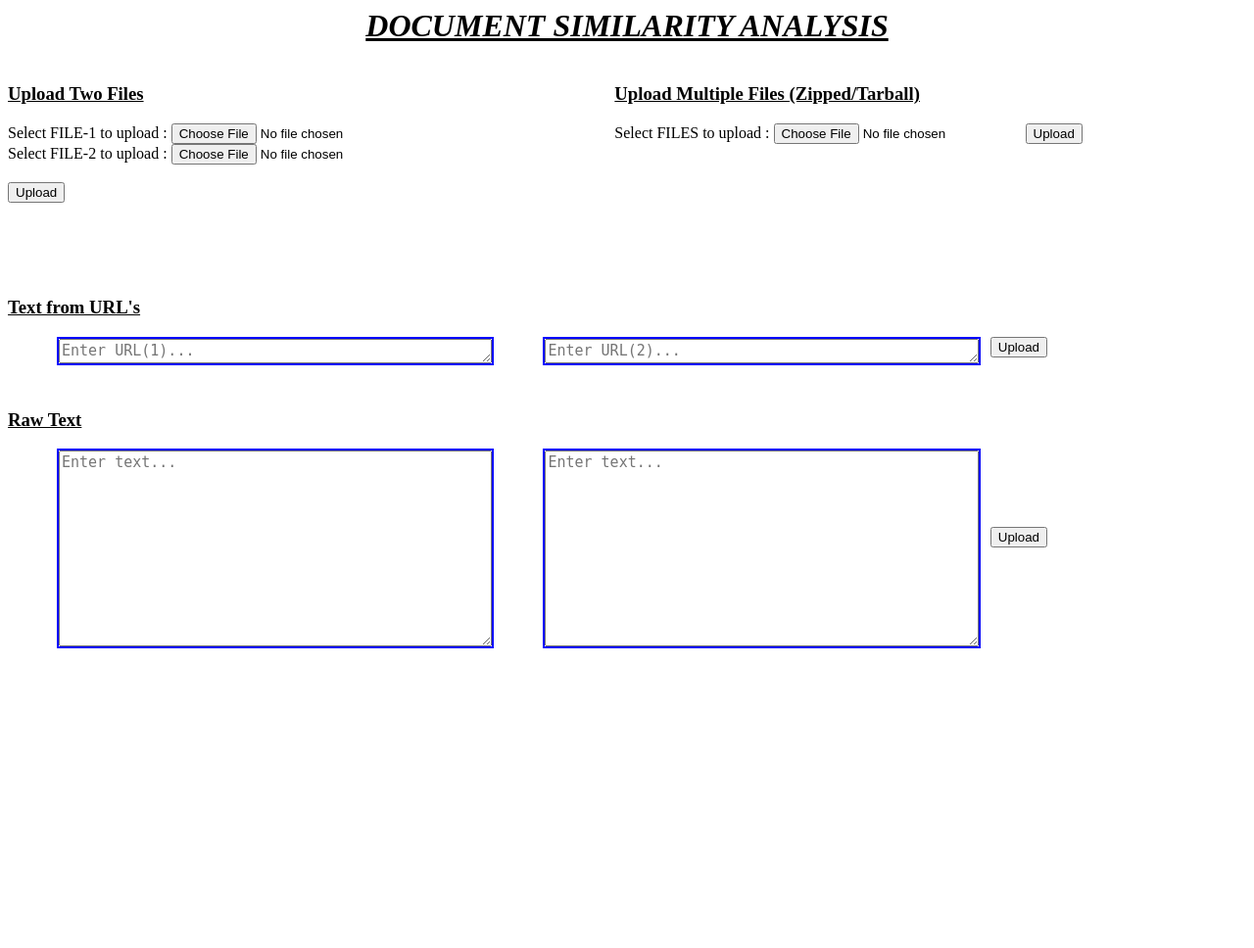
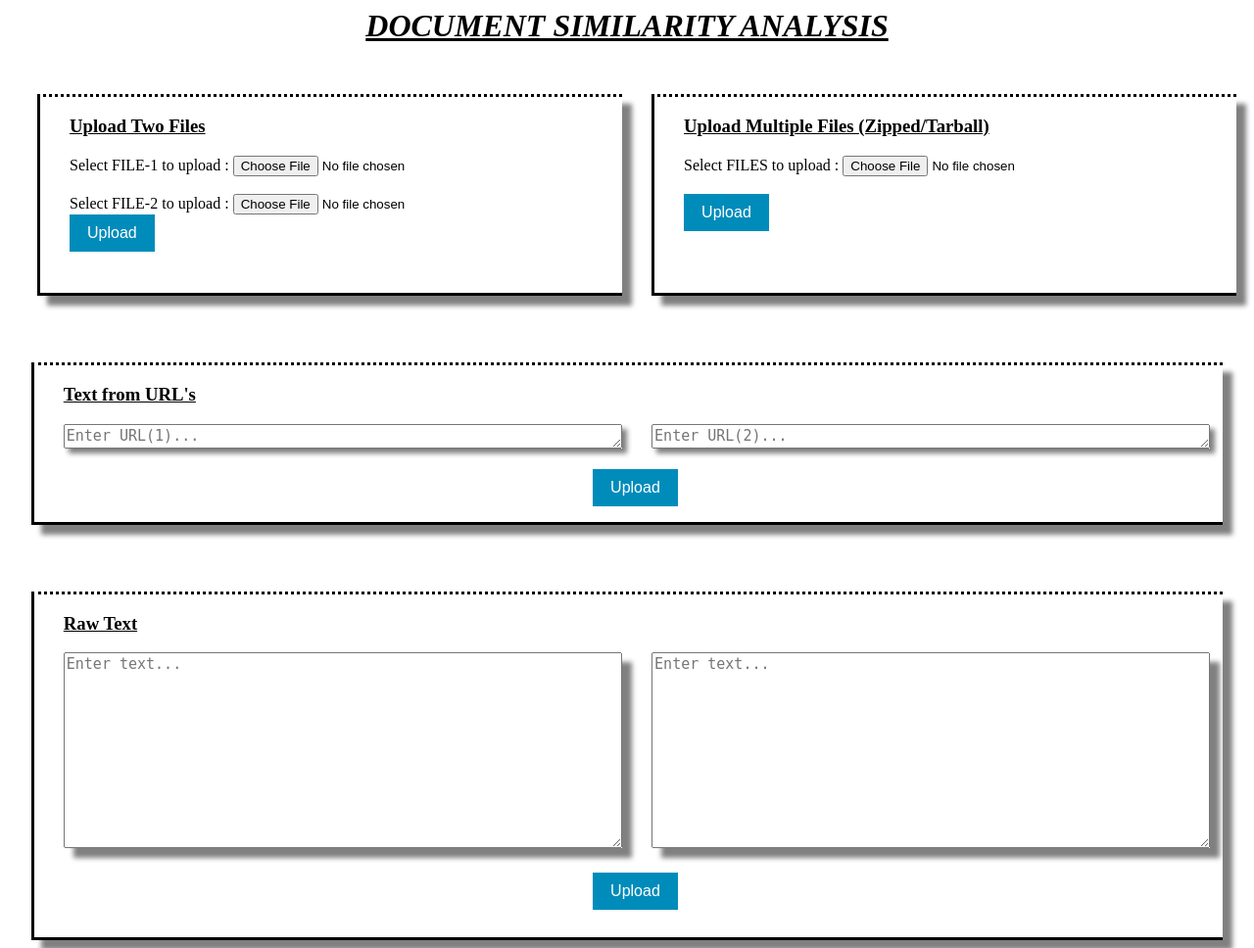
Before and after one commit to Miraj50/Document-Similarity, a PHP site: page / in a window 1280 px wide. Shown: the whole page at 98% size. Before the commit the page ends 662 px from the top, so only its background shows below. Run offline with PHP 8.4, Linux system fonts and the light colour scheme.

Commit message:
Improved frontend

```diff
--- a/html/index.php
+++ b/html/index.php
@@ -1,12 +1,18 @@
 <style type="text/css">
     .textdiv1, .textdiv2{
-        width: 35%;
+        width: 47%;
         height: 200px;
-        border: 2px solid blue;
+        /*border: 2px solid blue;*/
         float: left;
-        margin-left: 50px;
+        margin-left: 30px;
+        box-shadow: 10px 10px 5px grey;
     }
-
+    .txt1:focus{
+        border: 3px solid #555;
+    }
+    .insidetwofile{
+        margin-left: 30px;
+    }
     textarea{
         font-size: 15px;
         width: 100%;
@@ -14,39 +20,87 @@
     }
 
     .twofile, .mulfile{
-        /*text-align: center;*/
-        width: 49%;
+        margin-top: 30px;
+        width: 47%;
         height: 200px;
+        margin-left: 30px;
         /*border: 1px solid blue;*/
         float: left;
+        border-bottom-style: solid;
+        border-left-style: solid;
+        border-top-style: dotted;
+        box-shadow: 10px 10px 5px grey;
     }
-    .twofileupload{
+    /*.twofileupload{
         position: relative;
 
-    }
+    }*/
     hr.verticalline{
         width: 0px;
         height: 10px;
     }
     .rawtextupload{
-        margin: 10px;
+        margin-left: 47%;
         text-align: center;
         vertical-align: middle;
-        margin-top: 80px;
+        margin-top: 25px;
     }
     .urlupload{
-        margin-left: 10px;
+        margin-left: 47%;
+        margin-top: 10px;
     }
     .urldiv1, .urldiv2{
-        width: 35%;
+        width: 47%;
         height: 25px;
-        border: 2px solid blue;
+        margin-left: 30px;
+        /*border: 2px solid blue;*/
         float: left;
-        margin-left: 50px;
+        /*margin-left: 50px;*/
+        box-shadow: 5px 5px 5px grey;
+    }
+    .urls{
+        margin-top: 50px    ;
+        width: 96%;
+        margin-left: auto;
+        margin-right: auto;
+        border-bottom-style: solid;
+        border-left-style: solid;
+        border-top-style: dotted;
+        box-shadow: 10px 10px 5px grey;
+    }
+    .rawtext{
+        margin-top: 50px;
+        width: 96%;
+        height : 350px;
+        margin-left: auto;
+        margin-right: auto;
+        border-bottom-style: solid;
+        border-left-style: solid;
+        border-top-style: dotted;
+        box-shadow: 10px 10px 5px grey;
     }
     .clearfix{
         clear: both;
     }
+    input[type=submit] {
+        background-color: #008CBA;
+        color: white;
+        border: 2px solid #008CBA;
+        padding: 8px 16px;
+        text-align: center;
+        text-decoration: none;
+        /*display: inline-block;*/
+        font-size: 16px;
+        /*margin: 4px 2px;*/
+        -webkit-transition-duration: 0.4s; /* Safari */
+        transition-duration: 0.4s;
+        cursor: pointer;
+    }
+    input[type=submit]:hover {
+        background-color: white;
+        color: black;
+    }
+
 </style>
 
 <h1 style="text-align: center;"><u><i>DOCUMENT SIMILARITY ANALYSIS</i></u></h1>
@@ -54,36 +108,30 @@
 <div>
 
 <div class="twofile">
-    <h3><u>Upload Two Files</u></h3>
-    <div>
+    <h3  class="insidetwofile"><u>Upload Two Files</u></h3>
+    <div  class="insidetwofile">
         <form action="upload.php" method="post" enctype="multipart/form-data">
             <div>
                 Select FILE-1 to upload :
                 <input type="file" name="UploadFileName1" id="UploadFileName1">
             </div>
-
-
-            <!-- <input type="submit" name="submit" value="Upload File 1"> -->
-       <!--  </form>
-
-        <form action="upload.php" method="post" enctype="multipart/form-data"> -->
+            <br>
             <div>
                 Select FILE-2 to upload :
                 <input type="file" name="UploadFileName2" id="UploadFileName2">
             </div>
-            <br>
             <input class="twofileupload" type="submit" name="submit" value="Upload">
 
         </form>
     </div>
 </div>
-<!-- <hr class="verticalline"> -->
 
 <div class="mulfile">
-    <h3><u>Upload Multiple Files (Zipped/Tarball)</u></h3>
-    <form action="cluster_op.php" method="post" enctype="multipart/form-data">
+    <h3  class="insidetwofile"><u>Upload Multiple Files (Zipped/Tarball)</u></h3>
+    <form  class="insidetwofile" action="cluster_op.php" method="post" enctype="multipart/form-data">
     Select FILES to upload :
     <input type="file" name="UploadFiles" id="UploadFiles">
+    <br><br>
     <input type="submit" name="submit" value="Upload">
     </form>
 </div>
@@ -94,39 +142,39 @@
 
 <br>
 
-<h3><u>Text from URL's</u></h3>
+<div class="urls">
+    <h3 class="insidetwofile"><u>Text from URL's</u></h3>
 
-<div>
     <form method="post" action="url.php">
         <div class="urldiv1">
-            <textarea name="url1" placeholder="Enter URL(1)..."></textarea>
-            <br>
+            <textarea class="txt1" name="url1" placeholder="Enter URL(1)..."></textarea>
+            <!-- <br> -->
         </div>
         <div class="urldiv2">
-            <textarea name="url2" placeholder="Enter URL(2)..."></textarea>
-            <br>
-        </div>
+            <textarea class="txt1" name="url2" placeholder="Enter URL(2)..."></textarea>
+            <!-- <br> -->
+        </div><br><br>
         <input class="urlupload" type="submit" value="Upload" />
     </form>
 </div>
 
 <br>
 
-<h3><u>Raw Text</u></h3>
+<div class="rawtext">
+    <h3 class="insidetwofile"><u>Raw Text</u></h3>
 
-<div> <!-- style="border: 1px solid red" -->
     <form method="post" action="textbox.php">
         <div class="textdiv1">
             <!-- <form method="post" action="textbox.php"> -->
-                <textarea name="textbox1" placeholder="Enter text..."></textarea>
-                <br>
+                <textarea class="txt1" name="textbox1" placeholder="Enter text..."></textarea>
+                <!-- <br> -->
                 <!-- <input type="submit" value="Upload" />   -->
             <!-- </form> -->
         </div>
         <div class="textdiv2">
            <!--  <form method="post" action="textbox.php"> -->
-                <textarea name="textbox2" placeholder="Enter text..."></textarea>
-                <br>
+                <textarea class="txt1" name="textbox2" placeholder="Enter text..."></textarea>
+                <!-- <br> -->
                 <!-- <input type="submit" value="Upload" />   -->
             <!-- </form> -->
         </div>
```
